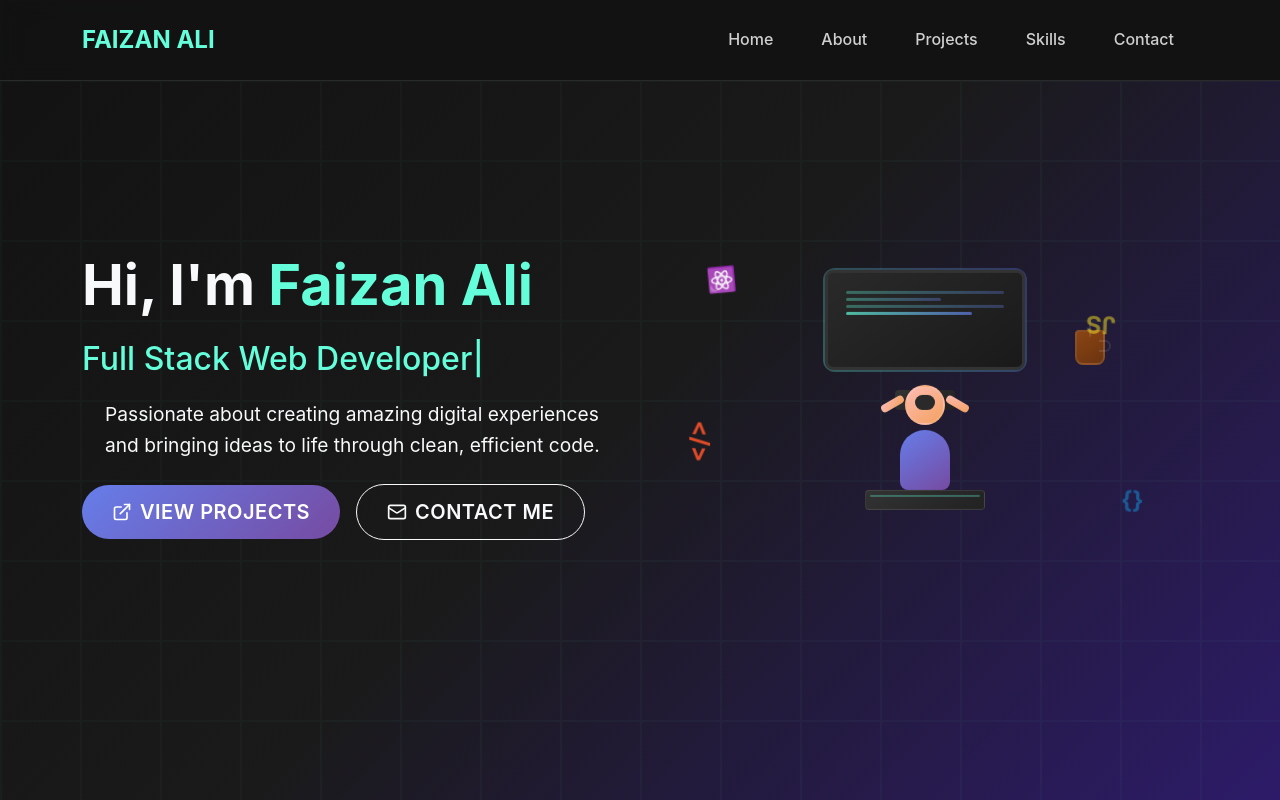
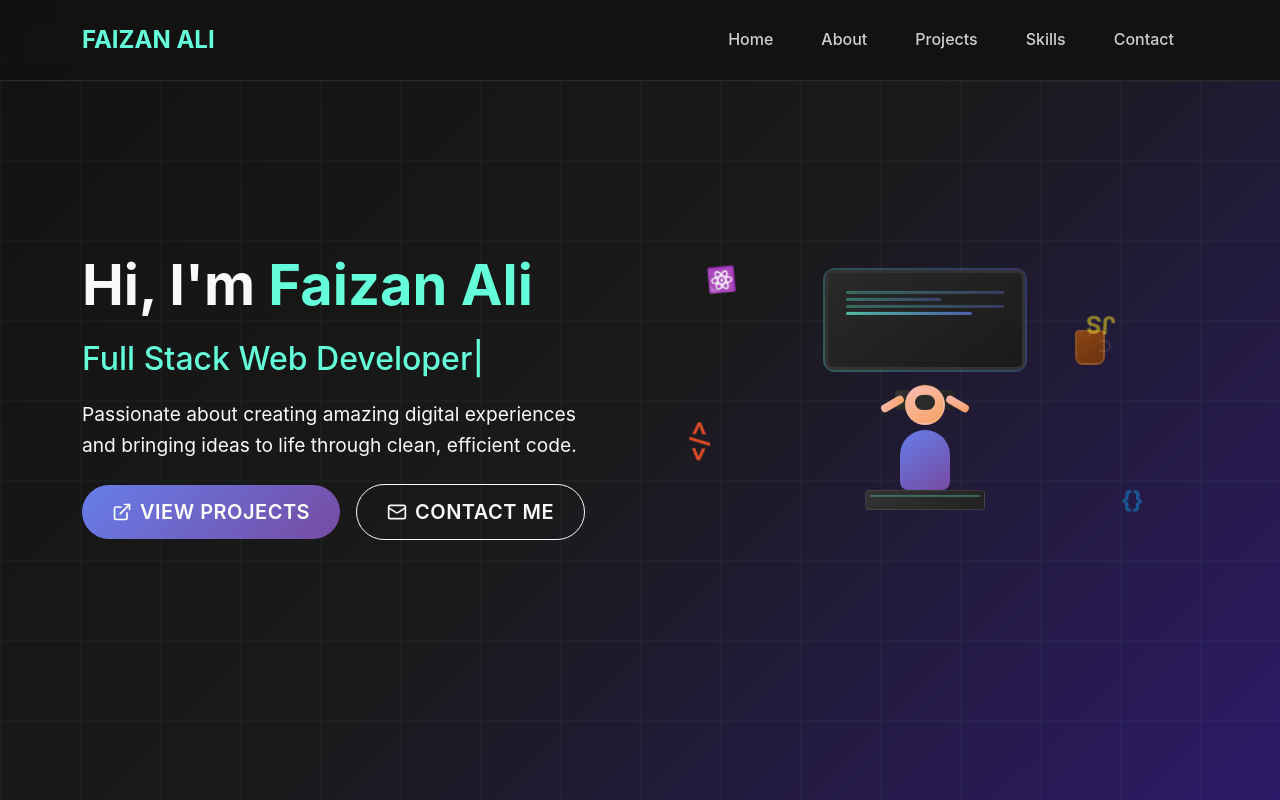
Before and after one commit to Faizan80235/Personal-Portfolio, a React (Create React App) app: page / in a window 1280 px wide. Shown: the top 800 px of the page. Built offline with nearby package versions, Linux system fonts and the light colour scheme.

Commit message:
Changes in my portfolio

```diff
--- a/src/Pages/Main.js
+++ b/src/Pages/Main.js
@@ -282,7 +282,7 @@ const HeroSection = () => {
 </div>
 
 
-              <p className="hero-description text-light mb-4">
+              <p className="hero-description text-light mb-4" style={{marginLeft:"0%"}}>
                 Passionate about creating amazing digital experiences and bringing ideas to life through clean, efficient code.
               </p>
 
```
